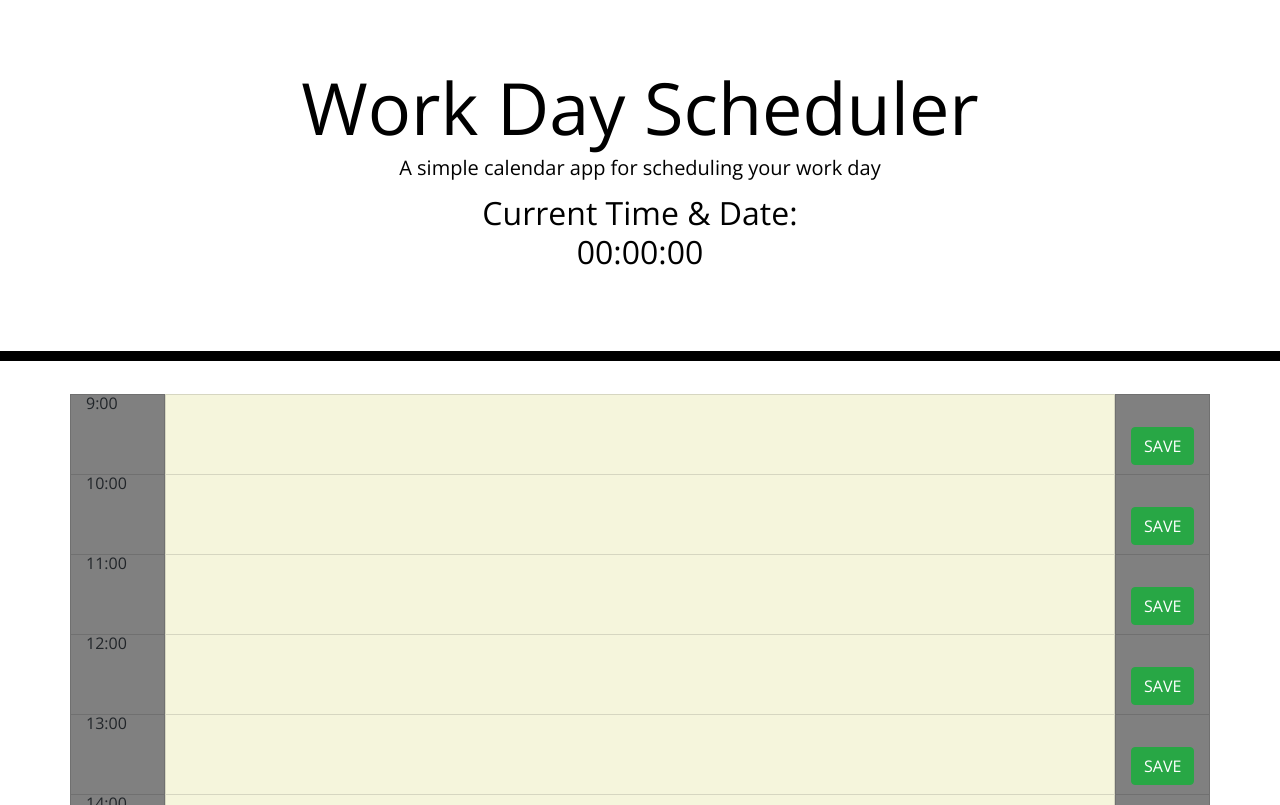
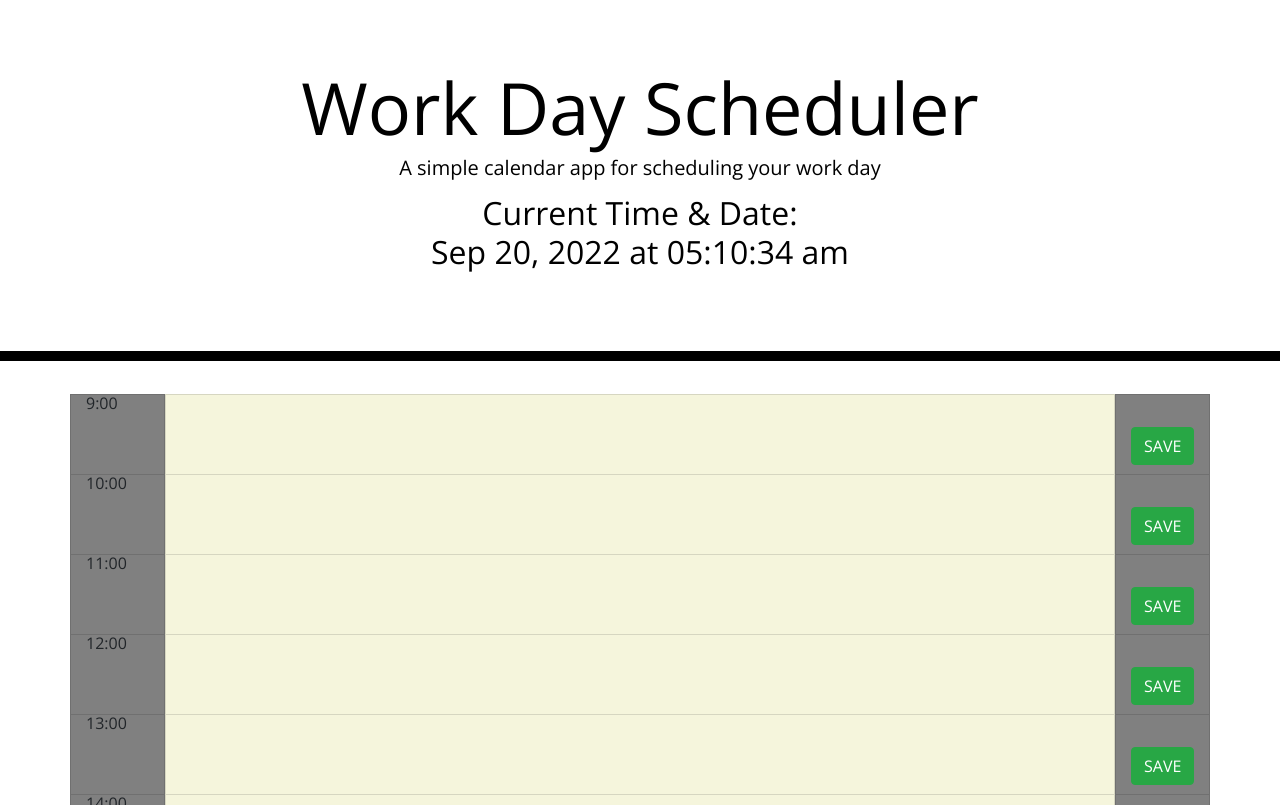
Before and after one commit to Arspeke8/challenge-5-work-day-scheduler, a plain HTML site: page assets/index.html in a window 1280 px wide. Shown: the top 805 px of the page. Drawn offline with nearby package versions, Linux system fonts and the light colour scheme.

Commit message:
added time

```diff
--- a/assets/index.html
+++ b/assets/index.html
@@ -118,6 +118,6 @@
     <script src="https://code.jquery.com/jquery-3.4.1.min.js"></script>
     <script src="https://cdnjs.cloudflare.com/ajax/libs/moment.js/2.24.0/moment.min.js"></script>
     <script src="https://cdnjs.cloudflare.com/ajax/libs/moment.js/2.27.0/moment.min.js"></script>
-    <script src="challenge-5-work-day-scheduler/assets/script.js"></script>
+    <script src="script.js"></script>
   </body>
 </html>
--- a/assets/script.js
+++ b/assets/script.js
@@ -1,4 +1,7 @@
+var timeDisplayEl = $("#time-display");
+
 function displayTime() {
   var rightNow = moment().format("MMM DD, YYYY [at] hh:mm:ss a");
   timeDisplayEl.text(rightNow);
 }
+setInterval(displayTime, 1000);
```
